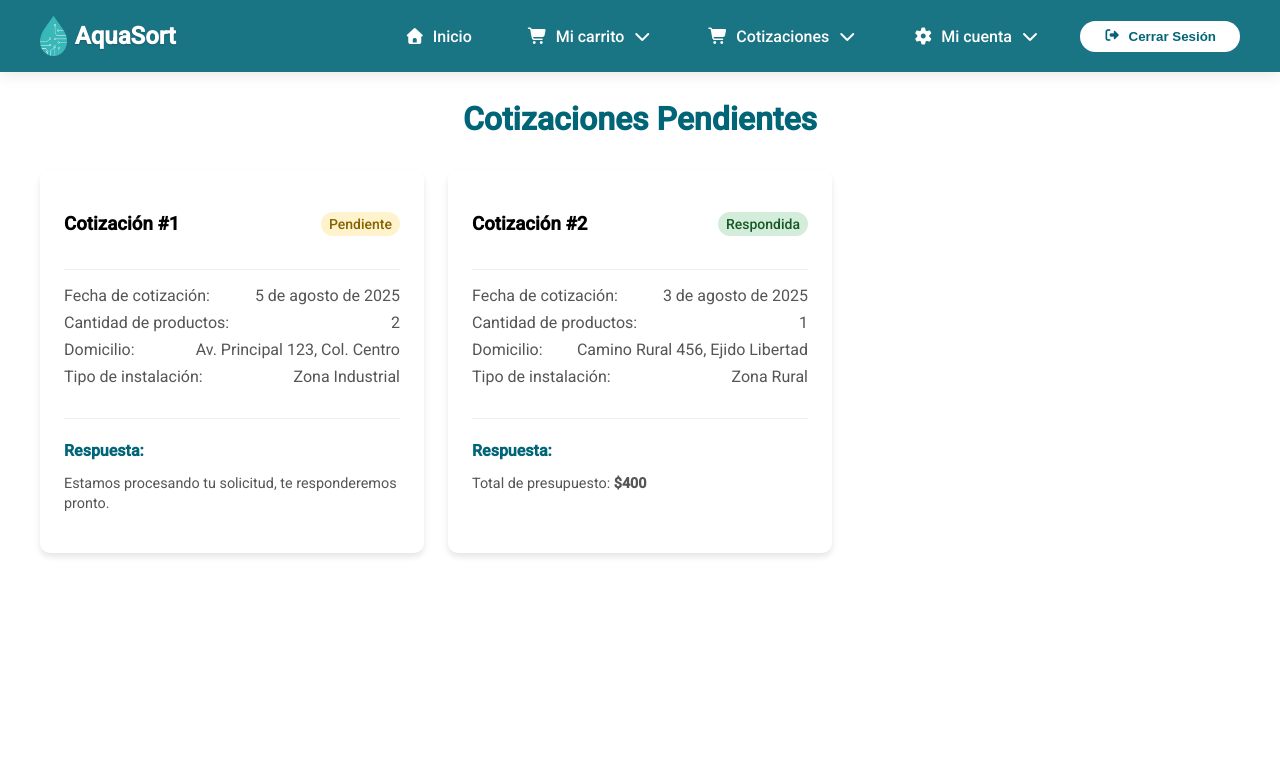
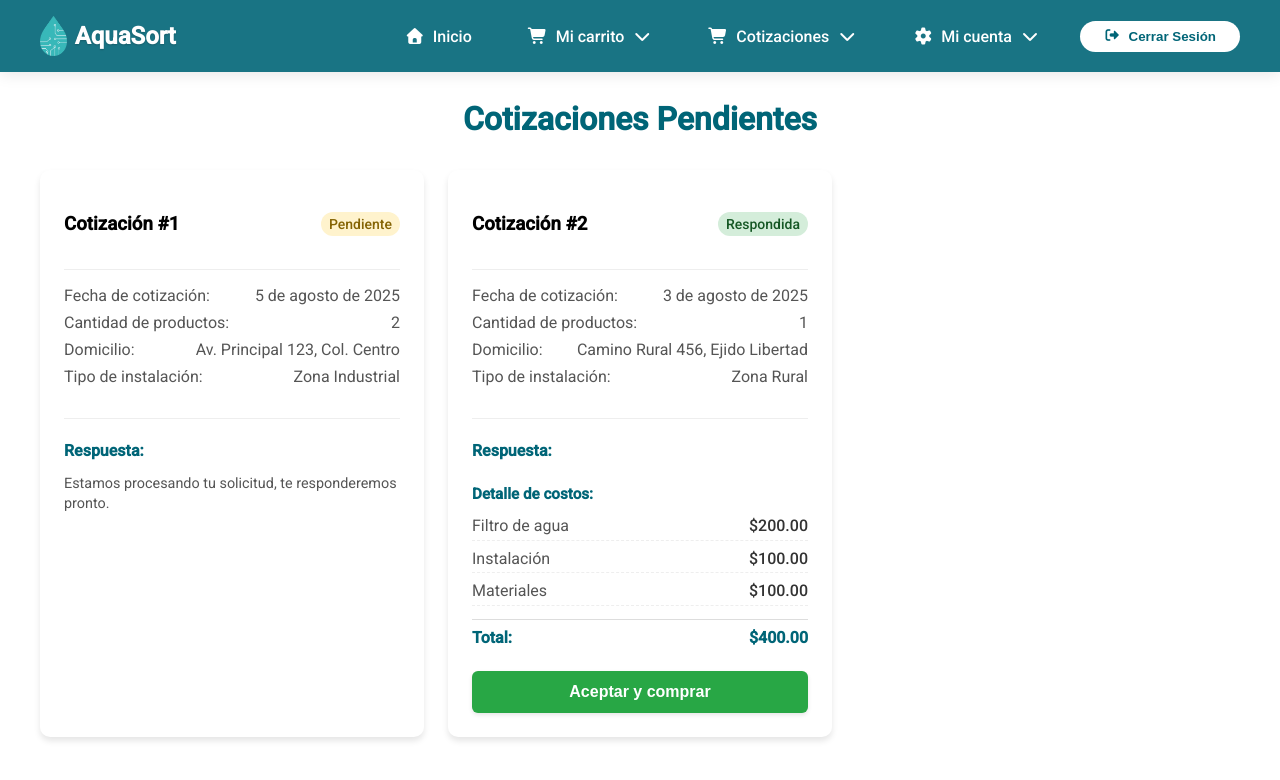
Before and after one commit to nayepm30/AquaSort, an Angular app: page /cotizacionesPendientes in a window 1280 px wide. Shown: the top 780 px of the page. Built offline with nearby package versions, Linux system fonts and the light colour scheme.

Commit message:
inicio cliente

```diff
--- a/src/app/pages/cotizaciones-pendientes/cotizacionesPendientes.component.css
+++ b/src/app/pages/cotizaciones-pendientes/cotizacionesPendientes.component.css
@@ -218,3 +218,92 @@
   font-size: 0.9rem;
   line-height: 1.4;
 }
+
+/* Estilos para el desglose de costos */
+.breakdown {
+  width: 100%;
+  margin-top: 0.5rem;
+}
+
+.breakdown h5 {
+  color: #006577;
+  margin-bottom: 0.8rem;
+  font-size: 0.95rem;
+}
+
+.cost-row {
+  display: flex;
+  justify-content: space-between;
+  margin-bottom: 0.5rem;
+  padding-bottom: 0.3rem;
+  border-bottom: 1px dashed #eee;
+}
+
+.cost-description {
+  color: #555;
+}
+
+.cost-amount {
+  font-weight: 500;
+  color: #333;
+}
+
+.cost-total {
+  display: flex;
+  justify-content: space-between;
+  margin-top: 0.8rem;
+  padding-top: 0.5rem;
+  border-top: 1px solid #ddd;
+  font-weight: bold;
+  color: #006577;
+}
+
+.response-section {
+  margin-top: 1rem;
+  padding-top: 1rem;
+}
+
+.separator-line {
+  height: 1px;
+  background-color: #eee;
+  margin-bottom: 1rem;
+}
+
+.response-content h4 {
+  color: #006577;
+  margin-bottom: 0.8rem;
+  font-size: 1rem;
+}
+
+.response-content p {
+  color: #555;
+  font-size: 0.9rem;
+  line-height: 1.4;
+}
+
+/* Estilos para el botón Aceptar y comprar */
+.accept-button {
+  width: 100%;
+  margin-top: 1.5rem;
+  padding: 12px;
+  background-color: #28a745;
+  color: white;
+  border: none;
+  border-radius: 6px;
+  font-size: 1rem;
+  font-weight: bold;
+  cursor: pointer;
+  transition: all 0.3s ease;
+  box-shadow: 0 2px 4px rgba(0,0,0,0.1);
+}
+
+.accept-button:hover {
+  background-color: #218838;
+  transform: translateY(-2px);
+  box-shadow: 0 4px 8px rgba(0,0,0,0.15);
+}
+
+.accept-button:active {
+  transform: translateY(0);
+  box-shadow: 0 2px 3px rgba(0,0,0,0.1);
+}
--- a/src/app/pages/cotizaciones-pendientes/cotizacionesPendientes.component.html
+++ b/src/app/pages/cotizaciones-pendientes/cotizacionesPendientes.component.html
@@ -27,13 +27,29 @@
         </div>
       </div>
 
-      <!-- Sección de respuesta para todas las cotizaciones -->
       <div class="response-section">
         <div class="separator-line"></div>
         <div class="response-content">
           <h4>Respuesta:</h4>
-          <p *ngIf="cotizacion.estatus === 'Pendiente'">Estamos procesando tu solicitud, te responderemos pronto.</p>
-          <p *ngIf="cotizacion.estatus === 'Respondida'">Total de presupuesto: <strong>$400</strong></p>
+
+          <div *ngIf="cotizacion.estatus === 'Pendiente'">
+            <p>Estamos procesando tu solicitud, te responderemos pronto.</p>
+          </div>
+
+          <div *ngIf="cotizacion.estatus === 'Respondida'" class="breakdown">
+            <h5>Detalle de costos:</h5>
+            <div class="cost-row" *ngFor="let item of cotizacion.detalleCostos">
+              <span class="cost-description">{{ item.descripcion }}</span>
+              <span class="cost-amount">${{ item.monto | number:'1.2-2' }}</span>
+            </div>
+            <div class="cost-total">
+              <span>Total:</span>
+              <span>${{ cotizacion.total | number:'1.2-2' }}</span>
+            </div>
+            <button class="accept-button" (click)="aceptarCotizacion(cotizacion)">
+              Aceptar y comprar
+            </button>
+          </div>
         </div>
       </div>
     </div>
--- a/src/app/pages/cotizaciones-pendientes/cotizacionesPendientes.component.ts
+++ b/src/app/pages/cotizaciones-pendientes/cotizacionesPendientes.component.ts
@@ -1,5 +1,6 @@
 import { CommonModule } from '@angular/common';
 import { Component, OnInit } from '@angular/core';
+import { Router } from '@angular/router';
 
 @Component({
   selector: 'app-cotizaciones-pendientes',
@@ -8,6 +9,8 @@ import { Component, OnInit } from '@angular/core';
   styleUrls: ['./cotizacionesPendientes.component.css']
 })
 export class CotizacionesPendientes implements OnInit {
+
+  constructor(private router: Router) {}
 
   cotizaciones: any[] = [];
 
@@ -22,9 +25,7 @@ export class CotizacionesPendientes implements OnInit {
         detalles: [
           { producto: { nombre: 'Material eléctrico' } },
           { producto: { nombre: 'Equipo de seguridad' } }
-        ],
-        respuesta: 'Hemos recibido tu cotización y estamos trabajando en ella. Nos pondremos en contacto contigo en breve.'
-
+        ]
       },
       {
         idCotizacion: 2,
@@ -35,7 +36,12 @@ export class CotizacionesPendientes implements OnInit {
         detalles: [
           { producto: { nombre: 'Paneles solares' } }
         ],
-        respuesta: 'Hemos recibido tu cotización y estamos trabajando en ella. Nos pondremos en contacto contigo en breve.'
+        detalleCostos: [
+          { descripcion: 'Filtro de agua', monto: 200 },
+          { descripcion: 'Instalación', monto: 100 },
+          { descripcion: 'Materiales', monto: 100 }
+        ],
+        total: 400
       }
     ];
   }
@@ -49,4 +55,12 @@ export class CotizacionesPendientes implements OnInit {
       day: 'numeric'
     });
   }
+
+  aceptarCotizacion(cotizacion: any): void {
+
+    // Redirigir a la página de carrito
+    this.router.navigate(['/carrito'], {
+      state: { cotizacion: cotizacion } // Opcional: enviar datos de la cotización
+    });
+  }
 }
--- a/src/app/pages/inicioCliente/inicioCliente.component.html
+++ b/src/app/pages/inicioCliente/inicioCliente.component.html
@@ -6,14 +6,11 @@
       <i class="fas fa-shopping-cart"></i>
       <span>Mi carrito</span>
     </div>
-    <div class="card" routerLink="/cotizaciones" title="Ver cotizaciones solicitadas">
+    <div class="card" routerLink="/cotizacionesPendientes" title="Ver cotizaciones solicitadas">
       <i class="fas fa-file-alt"></i>
       <span>Mis cotizaciones</span>
     </div>
-    <div class="card" routerLink="/perfil" title="Ver perfil y datos personales">
-      <i class="fas fa-user"></i>
-      <span>Mi perfil</span>
-    </div>
+
   </div>
 
   <section class="info-section">
--- a/src/app/pages/inicioCliente/inicioCliente.component.ts
+++ b/src/app/pages/inicioCliente/inicioCliente.component.ts
@@ -1,8 +1,10 @@
+import { CommonModule } from '@angular/common';
 import { Component, OnInit } from '@angular/core';
-import { Router } from '@angular/router';
+import { Router, RouterLink } from '@angular/router';
 
 @Component({
   selector: 'inicio-cliente',
+  imports: [CommonModule, RouterLink],
   templateUrl: './inicioCliente.component.html',
   styleUrls: ['./inicioCliente.component.css']
 })
@@ -12,16 +14,23 @@ export class InicioCliente implements OnInit {
   constructor(private router: Router) {}
 
   ngOnInit(): void {
-    // Aquí podrías obtener el nombre del usuario desde tu servicio de autenticación real
-    // Por ejemplo: this.userName = this.authService.getUserName();
-    // Por ahora lo simulo:
+    // Obtener nombre del usuario desde localStorage
     this.userName = localStorage.getItem('userName') || 'Cliente';
   }
 
   cerrarSesion(): void {
-    // Aquí debes limpiar el token o sesión y luego redirigir
+    // Limpiar datos de sesión
     localStorage.removeItem('token');
     localStorage.removeItem('userName');
     this.router.navigate(['/login']);
   }
+
+  // Métodos alternativos para navegación si se prefiere
+  irACarrito(): void {
+    this.router.navigate(['/carrito']);
+  }
+
+  irACotizaciones(): void {
+    this.router.navigate(['/cotizacionesPendientes']);
+  }
 }
```
Also changed, not shown: src/app/pages/inicioCliente/inicioCliente.component.css (line endings or trailing spaces), 1 other file (tests, documents, lock files or other folders).
